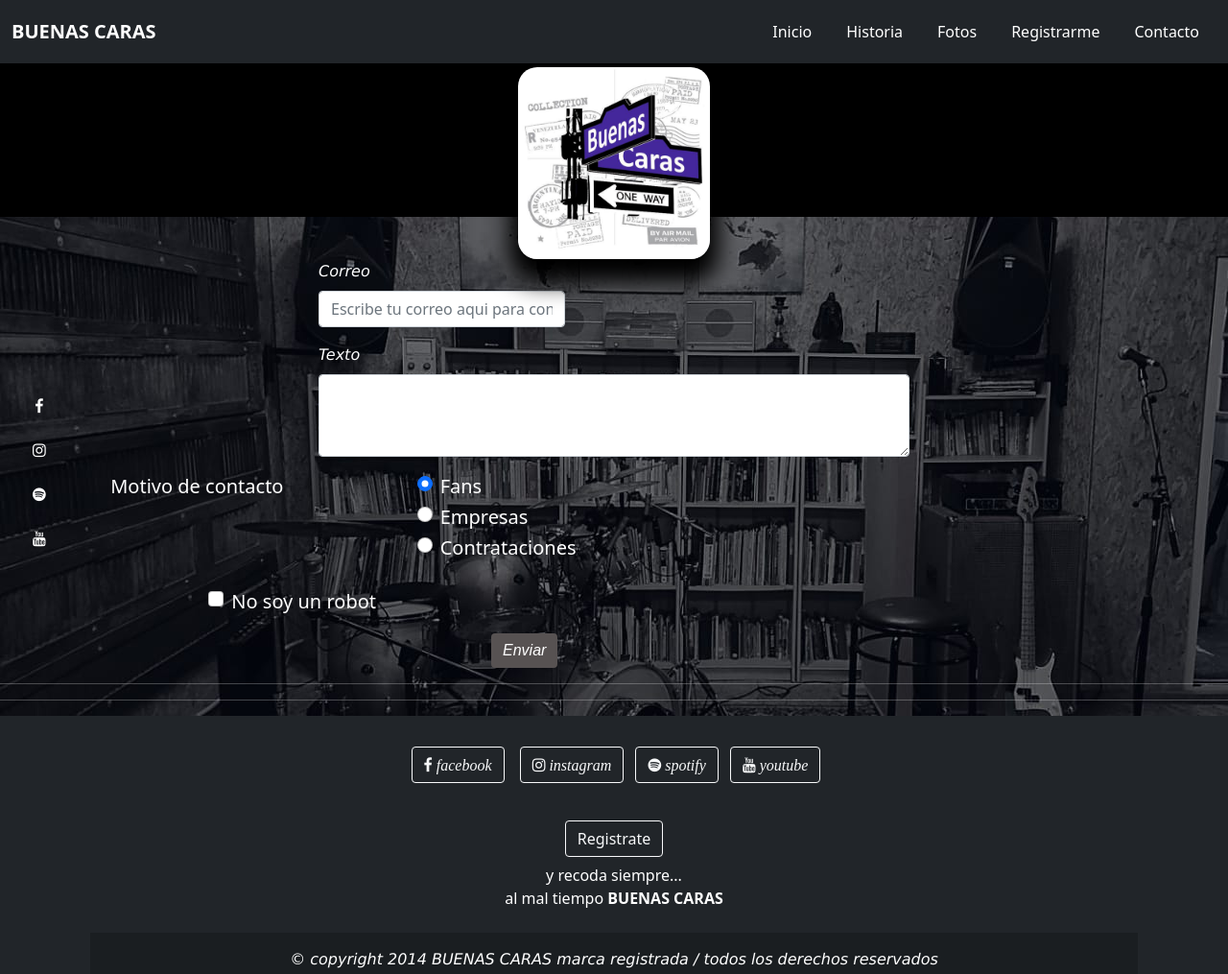
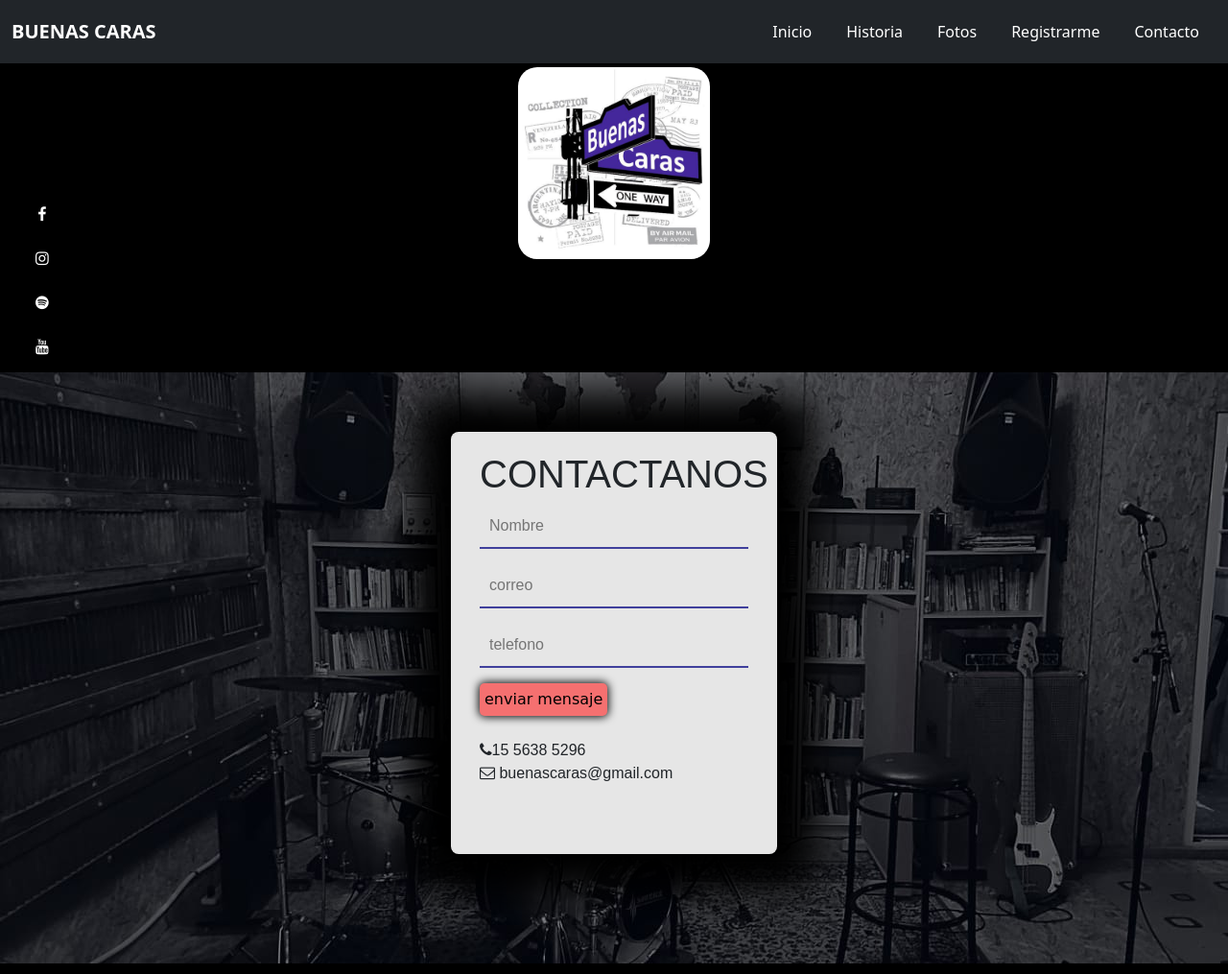
Before and after one commit to javierzlafe/proyecto-coderhouse, a website: page contactos.html in a window 1280 px wide. Shown: the top 1015 px of the page at 96% size. Drawn offline with nearby package versions, Linux system fonts and the light colour scheme.

Commit message:
entrega-final

```diff
--- a/contactos.html
+++ b/contactos.html
@@ -53,64 +53,26 @@
     </div>
 
     <!-- formulario de contacto -->
-    <form>
-        <div class="container col-sm-6">
-            <div class="mb-3 col-sm-5">
-  <label for="exampleFormControlInput1" class="form-label parrafo2">Correo</label>
-  <input type="email" class="form-control" id="exampleFormControlInput1" placeholder="Escribe tu correo aqui para contactarte">
-</div>
-<div class="mb-3">
-  <label for="exampleFormControlTextarea1" class="form-label parrafo2">Texto</label>
-  <textarea class="form-control" id="exampleFormControlTextarea1" rows="3"></textarea>
-</div>
-            </div>
-        </div>
-            <fieldset class="row mb-4">
-            <legend class="col-form-label col-sm-4 pt-0 parrafo">Motivo de contacto</legend>
-            <div class="col-sm-6">
-                <div class="form-check">
-                <input class="form-check-input" type="radio" name="gridRadios" id="gridRadios1" value="option1" checked>
-                <label class="form-check-label parrafo" for="gridRadios1">
-                    Fans
-                </label>
-                </div>
-                <div class="form-check">
-                <input class="form-check-input" type="radio" name="gridRadios" id="gridRadios2" value="option2">
-                <label class="form-check-label parrafo" for="gridRadios2">
-                    Empresas
-                </label>
-                </div>
-                <div class="form-check">
-                <input class="form-check-input" type="radio" name="gridRadios" id="gridRadios3" value="option3">
-                <label class="form-check-label parrafo" for="gridRadios3">
-                    Contrataciones
-                </label>
-                </div>
-            </div>
-            </fieldset>
-            <div class="row mb-3">
-            <div class="col-sm-10 offset-sm-2">
-                <div class="form-check">
-                <input class="form-check-input" type="checkbox" id="gridCheck1">
-                <label class="form-check-label parrafo" for="gridCheck1">
-                    No soy un robot
-                </label>
-                </div>
-            </div>
-            </div>
-            <button type="submit" class="btn btn-primary boton_enviar">Enviar</button>
-    </div>
-      </form>
-      <hr class="parrafo">
-        <hr class="parrafo">
+    <form class="form_contacto">
+      <h2 class="h1 cont">CONTACTANOS</h2>
+      <p type="nombre:"><input placeholder="Nombre"></input></p>
+      <p type="Email:"><input placeholder="correo"></input></p>
+      <p type="mensaje:"><input placeholder="telefono"></input></p>
+      <button class="button__send">enviar mensaje</button>
+      <div>
+        <br>
+        <span class="fa fa-phone"></span>15 5638 5296
+        <br>
+        <span class="fa fa-envelope-o"></span> buenascaras@gmail.com
+      </div>
+    </form>
 
         <!-- FOOTER -->
 
       <footer class="bg-dark text-center text-white">
-        <!-- Grid container -->
         <div class="container p-4">
-          <!-- Section: Social media -->
-          <section class="mb-4">
+          <!-- Seccion: Social media -->
+          <section class="mb-4 button__footer">
             <!-- enlace Facebook -->
             <a class="btn btn-outline-light btn-floating m-2 fa fa-facebook" href="https://www.facebook.com/buenascarasoficial/" role="button" target="_blank"
               ><i>  facebook</i
@@ -124,9 +86,7 @@
 
             <!-- enlace spotify-->
             <a class="btn btn-outline-light btn-floating m-1 fa fa-spotify" href="https://open.spotify.com/artist/4QS4cmWi7ESWp7lqdAip3q?si=cJyDGrGbSK-NR7eZqK-wSQ" role="button" target="_blank"
-              ><i>  spotify</i
-            ></a>
-
+              ><i>  spotify</i>
             <!-- enlace youtube -->
             <a class="btn btn-outline-light btn-floating m-1 fa fa-youtube" href="https://www.youtube.com/watch?v=bmGUZ-R7SvI" role="button" target="_blank"
               ><i>  youtube</i
--- a/scss/estilos.css
+++ b/scss/estilos.css
@@ -62,6 +62,7 @@
   transition: 1s;
 }
 
+/*IMAGEN DE CABECERA*/
 
 .cabecera {
   display: flex;
@@ -118,7 +119,7 @@ color: azure;
 
 }
 
-/*FO*/
+/*FOOTER*/
 .footer a{
   text-decoration: none;
   list-style: none;
@@ -136,6 +137,19 @@ display: inline;
   font-size: 15px;
   font-family: cursive;
   font-style:italic;
+}
+/*cambio de fondo botones*/
+.button__footer .fa-facebook:hover{
+  background-color: #3b5998;
+}
+.button__footer .fa-instagram:hover{
+  background-color: #ff0084;
+}
+.button__footer .fa-spotify:hover{
+  background-color: #01a74c;
+}
+.button__footer .fa-youtube:hover{
+  background-color: #bb0000;
 }
 
 
@@ -165,16 +179,18 @@ display: inline;
   -webkit-transition-delay: 0.5s;
           transition-delay: 0.5s;
 }
-
+/*centrar contenido contactos*/
 .contacto {
   text-align: center;
   margin: 10px;
 }
-
+/*centrar contenido formularios*/
 .formulario {
   text-align: center;
 }
 
+
+/*HISTORIA*/
 .historia_titulo{
   color: aliceblue;
   display: grid;
@@ -186,8 +202,9 @@ display: inline;
 
 
 }
+/*fondo div historia*/
 .historia {
-  background-color: rgb(0, 0, 0);
+  background-color:  rgb(0, 0, 0);
   border-radius: 40px;
   box-shadow: 0 15px 25px 10px rgb(73, 66, 66);
   text-align: center;
@@ -322,7 +339,6 @@ display: inline;
 @keyframes slidein {
   from {
     margin-top: 500px;
-
     width: 300%
   }
 
@@ -338,7 +354,6 @@ display: inline;
   margin-left: 40%;
   font-family: Arial, Helvetica, sans-serif;
   font-style: oblique;
-
 }
 
 .body_historia{
@@ -360,7 +375,7 @@ display: inline;
 .social {
 	position: fixed; /* botones fijos en toda la pantalla*/
 	left: 0px; /* barra en la izquierda */
-	top: 400px; /* bajo la barra */
+	top: 200px; /* bajo la barra */
 	z-index: 2000; /* Utilizamos la propiedad z-index para que no se superponga algún otro elemento como sliders, galerías, etc */
 }
 
@@ -371,20 +386,85 @@ display: inline;
 	.social ul li a {
 		display: inline-block;
 		color:#fff;
-		background: #000;
-		padding: 15px 2px;
+		padding: 15px 5px;
 		text-decoration: none;
 		-webkit-transition:all 500ms ease;
 		-o-transition:all 500ms ease;
 		transition:all 500ms ease; /* transicion */
 	}
-/*colores de cada red social*/
-	.social ul li .fa-facebook {background:transparent;}
-	.social ul li .fa-spotify {background: transparent}
-	.social ul li .fa-youtube {background: transparent;}
-	.social ul li .fa-instagram {background: transparent}
 
   .social ul li a:hover {
-		background: transparent; /* Cambio de fondo cuando paso el mouse*/
 		padding: 35px 20px; /*mas grande el espacio cuando paso el mouse */
 	}
+
+/*colores de cada red social*/
+	.social ul li .fa-facebook {background: transparent;}
+  .social ul li .fa-facebook:hover {background: #3b5998;}
+  .social ul li .fa-spotify {background: transparent}
+	.social ul li .fa-spotify:hover {background: #01a74c}
+	.social ul li .fa-youtube {background: transparent;}
+  .social ul li .fa-youtube:hover {background: #bb0000;}
+	.social ul li .fa-instagram {background: transparent}
+  .social ul li .fa-instagram:hover {background: #ff0084}
+
+
+
+  /*formulario de contacto*/
+
+  .form_contacto{
+
+    width:340px;
+    height:440px;
+    background:#e6e6e6;
+    border-radius:8px;
+    box-shadow:0 0 40px 40px rgb(0, 0, 0);
+    margin:calc(50vh - 220px) auto;
+    padding:20px 30px;
+    max-width:calc(100vw - 40px);
+    box-sizing:border-box;
+    font-family:'Montserrat',sans-serif;
+    position:relative
+
+
+  }
+
+
+input{
+  width:100%;
+  padding:10px;
+  background:none;
+  border:0;
+  font-family:'Montserrat',sans-serif;
+  border-bottom:2px solid #40409c;
+
+}
+
+
+.button__send{
+  color: #000000;
+  padding: 5px;
+  background: rgb(245, 112, 112);
+  border-radius: 5px;
+  box-shadow: 0 0 10px 1px #000000;
+  font-family:cursive;
+}
+
+.button__send:hover{
+  background-color: rgb(0, 206, 137);
+  transition: 1s;
+  box-shadow:none;
+  padding: 15px;
+  font-family:cursive;
+}
+
+.cartoon{
+  position: relative;
+  height: 10vh;
+  border-radius: 50px;
+  margin-left: -500px;
+  margin-top:-400px;
+}
+
+.cont{
+  text-align: center;
+}
```
Also changed, not shown: fotos.html (+2 -1 lines), historia.html (+2 -1 lines), index.html (+9 -6 lines), registrarme.html (+2 -1 lines), img/criscarton.jpeg (added), img/hermescarton.jpeg (added), img/javicarton.jpeg (added), img/sidcarton.jpeg (added), 1 other file. Lines whose indentation alone changed are shown as unchanged.
